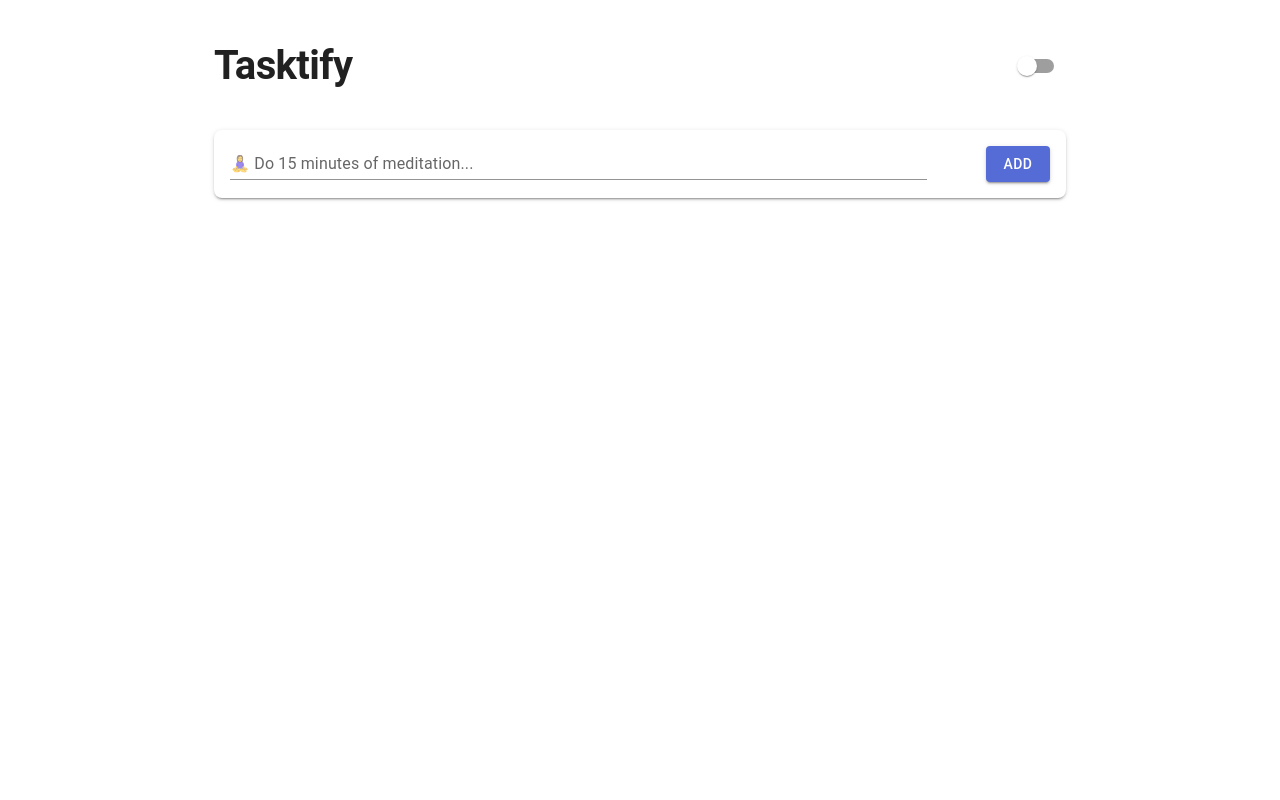
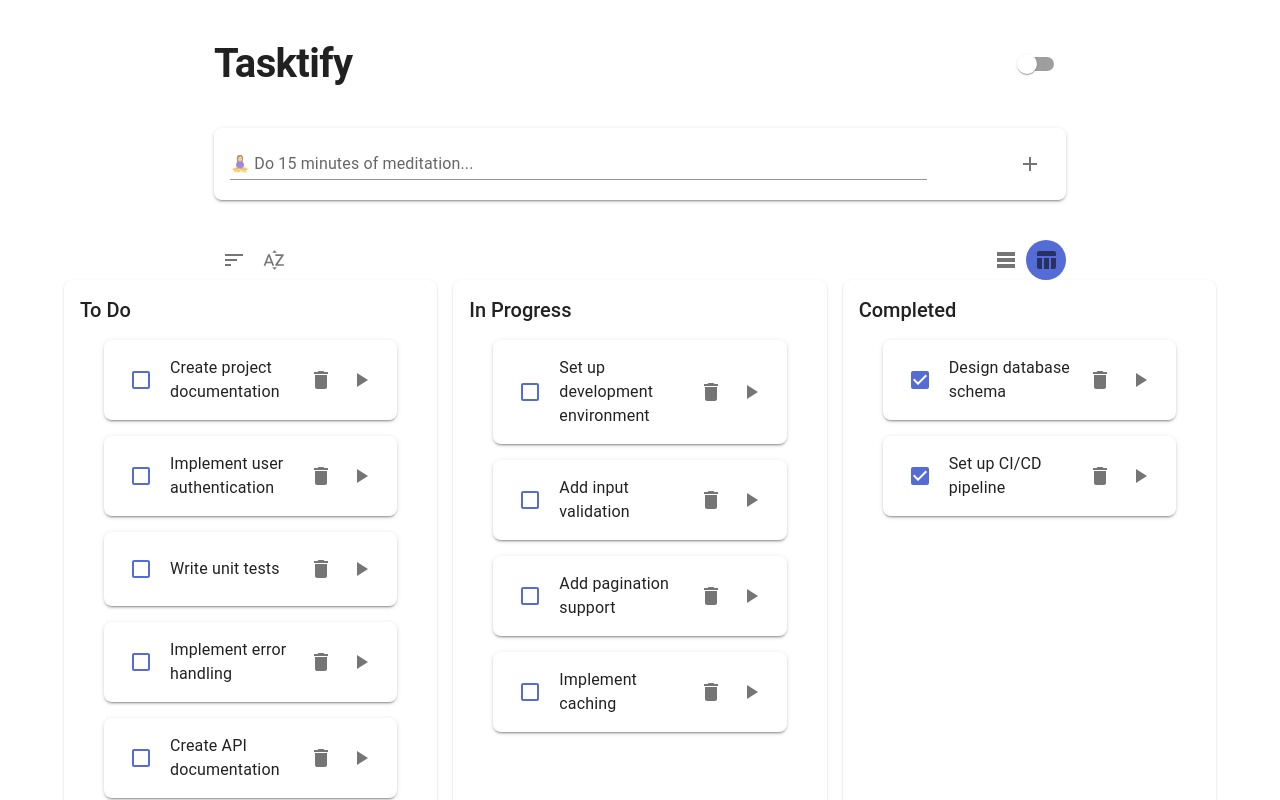
Before and after one commit to Bucha789/tasktify-test, a React (Vite) app: page / in a window 1280 px wide. Shown: the top 800 px of the page. Built offline with nearby package versions, Linux system fonts and the light colour scheme.

Commit message:
feat(table-panel): Add table board view to application

```diff
--- a/package.json
+++ b/package.json
@@ -12,6 +12,7 @@
   "dependencies": {
     "@emotion/react": "^11.14.0",
     "@emotion/styled": "^11.14.0",
+    "@fontsource-variable/josefin-sans": "^5.2.5",
     "@mui/icons-material": "^6.4.7",
     "@mui/material": "^6.4.7",
     "@reduxjs/toolkit": "^2.6.1",
--- /dev/null
+++ b/src/components/task-board.tsx
@@ -0,0 +1,56 @@
+import { Box, Container, Paper, Typography } from "@mui/material"
+import { TaskList } from "./task-list"
+import { Task } from "../store/slices/task-slice";
+import { TaskStatus } from "../store/slices/task-slice";
+const BoardSection = ({
+  sectionName,
+  tasks,
+}: {
+  sectionName: string
+  tasks: Task[]
+}) => {
+  return (
+    <Paper
+      sx={{
+        width: '33%',
+        padding: 2,
+        borderRadius: 2,
+        backgroundColor: 'background.paper',
+
+      }}
+    >
+      <Typography variant="h4" marginBottom={2}>{sectionName}</Typography>
+      <TaskList tasks={tasks} />
+    </Paper>
+  )
+}
+
+export type TaskBoardProps = {
+  tasks: Task[]
+}
+
+export const TaskBoard = ({ tasks }: TaskBoardProps) => {
+  const sections = [
+    {
+      sectionName: 'To Do',
+      tasks: tasks.filter((task) => task.status === TaskStatus.TODO),
+    },
+    {
+      sectionName: 'In Progress',
+      tasks: tasks.filter((task) => task.status === TaskStatus.IN_PROGRESS),
+    },
+    {
+      sectionName: 'Completed',
+      tasks: tasks.filter((task) => task.status === TaskStatus.COMPLETED),
+    },
+  ]
+  return (
+    <Container maxWidth="lg">
+      <Box display="flex" flexDirection="row" gap={2} justifyContent="space-between">
+        {sections.map((section) => (
+          <BoardSection key={section.sectionName} {...section} />
+        ))}
+      </Box>
+    </Container>
+  )
+}
--- a/src/components/task-container.tsx
+++ b/src/components/task-container.tsx
@@ -1,21 +1,65 @@
-import { useSelector } from "react-redux"
-import { RootState } from "../store"
-import { TaskItem } from "./task-item"
-import { Container, Box } from "@mui/material"
-import { AnimatePresence } from "framer-motion"
+import { Box, ButtonGroup, IconButton } from "@mui/material"
+import { TaskBoard } from "./task-board"
+import { useState } from "react";
+import { Container } from "@mui/material"
+import { TaskList } from "./task-list"
+import { useSelector } from "react-redux";
+import { RootState } from "../store";
+import SortIcon from '@mui/icons-material/Sort';
+import SortByAlphaIcon from '@mui/icons-material/SortByAlpha';
+import TableRowsIcon from '@mui/icons-material/TableRows';
+import TableChartIcon from '@mui/icons-material/TableChart';
+import FormatListBulletedIcon from '@mui/icons-material/FormatListBulleted';
+import ListIcon from '@mui/icons-material/List';
 
 export const TaskContainer = () => {
+  const [view, setView] = useState<'board' | 'list'>('board');
   const tasks = useSelector((state: RootState) => state.tasks.addedTasks)
 
+  const ListActions = () => {
+    return (
+      <ButtonGroup>
+        <IconButton onClick={() => setView('board')}>
+          <FormatListBulletedIcon />
+        </IconButton>
+        <IconButton onClick={() => setView('list')}>
+          <ListIcon />
+        </IconButton>
+      </ButtonGroup>
+    )
+  }
+  const BoardActions = () => {
+    return (
+      <ButtonGroup>
+        <IconButton onClick={() => setView('board')}>
+          <SortIcon />
+        </IconButton>
+        <IconButton onClick={() => setView('list')}>
+          <SortByAlphaIcon />
+        </IconButton>
+      </ButtonGroup>
+    )
+  }
   return (
-    <Container maxWidth="md">
+    <Box>
+      <Box display="flex" flexDirection="row" gap={2} justifyContent="space-between">
+        <Container maxWidth="md">
+          <Box display="flex" flexDirection="row" gap={2} justifyContent="space-between">
+            {view === 'board' ? <BoardActions /> : <ListActions />}
+            <ButtonGroup>
+              <IconButton onClick={() => setView('list')} sx={{ backgroundColor: view === 'list' ? 'primary.main' : 'transparent' }}>
+                <TableRowsIcon />
+              </IconButton>
+              <IconButton onClick={() => setView('board')} sx={{ backgroundColor: view === 'board' ? 'primary.main' : 'transparent' }}>
+                <TableChartIcon />
+              </IconButton>
+            </ButtonGroup>
+          </Box>
+        </Container>
+      </Box>
       <Box sx={{ position: 'relative' }}>
-        <AnimatePresence mode="popLayout" initial={false}>
-          {tasks.map((task) => (
-            <TaskItem key={task.id} {...task} />
-          ))}
-        </AnimatePresence>
+        {view === 'board' ? <TaskBoard tasks={tasks} /> : <TaskList tasks={tasks} />}
       </Box>
-    </Container>
+    </Box>
   )
 }
--- a/src/components/task-creator.tsx
+++ b/src/components/task-creator.tsx
@@ -1,8 +1,9 @@
-import { Button, Input, Paper, Typography } from "@mui/material"
+import { Box, IconButton, Input, Paper, Typography } from "@mui/material"
 import { useEffect, useRef, useState } from "react"
 import { useDispatch } from "react-redux";
-import { create } from "../store/slices/task-slice";
+import { create, TaskStatus } from "../store/slices/task-slice";
 import { motion } from "framer-motion";
+import AddIcon from '@mui/icons-material/Add';
 
 export const taskSuggestions = [
   "🏃 Go for a morning run...",
@@ -18,12 +19,12 @@ export const taskSuggestions = [
 ]
 export type Task = {
   task: string;
-  completed: boolean;
+  status: TaskStatus;
 }
 
 const initialFormState: Task = {
   task: "",
-  completed: false
+  status: TaskStatus.TODO
 }
 
 export const TaskCreator = () => {
@@ -36,7 +37,7 @@ export const TaskCreator = () => {
     if (!formState.task) return;
     dispatch(create({
       description: formState.task,
-      completed: false
+      status: TaskStatus.TODO
     }));
     setFormState(initialFormState);
   }
@@ -108,7 +109,11 @@ export const TaskCreator = () => {
           value={formState.task}
           onChange={handleChange}
         />
-        <Button type="submit" variant="contained" color="primary">Add</Button>
+        <Box>
+          <IconButton type="submit">
+            <AddIcon />
+          </IconButton>
+        </Box>
       </form>
     </Paper>
   )
--- a/src/components/task-item.tsx
+++ b/src/components/task-item.tsx
@@ -1,17 +1,19 @@
 import { useState } from "react";
-import { modify, remove, changeTaskStatus } from "../store/slices/task-slice";
+import { modify, remove, changeTaskStatus, TaskStatus } from "../store/slices/task-slice";
 import { useDispatch } from "react-redux";
-import { Box, Button, Checkbox, Dialog, DialogActions, DialogContent, DialogContentText, DialogTitle, IconButton, Input, Paper, Typography } from "@mui/material";
+import { Box, Button, ButtonGroup, Checkbox, Dialog, DialogActions, DialogContent, DialogContentText, DialogTitle, IconButton, Input, Paper, Typography } from "@mui/material";
 import DeleteIcon from '@mui/icons-material/Delete';
 import SaveIcon from '@mui/icons-material/Save';
 import { motion } from "framer-motion";
+import PlayArrowIcon from '@mui/icons-material/PlayArrow';
+
 export type TaskItemProps = {
   description: string
-  completed: boolean
+  status: string
   id: string
 }
 
-export const TaskItem = ({ description, completed, id }: TaskItemProps) => {
+export const TaskItem = ({ description, status, id }: TaskItemProps) => {
   const [isEditing, setIsEditing] = useState(false);
   const [taskDescription, setTaskDescription] = useState(description);
   const [open, setOpen] = useState(false);
@@ -35,6 +37,13 @@ export const TaskItem = ({ description, completed, id }: TaskItemProps) => {
   const handleCompleteTask = () => {
     dispatch(changeTaskStatus({
       id,
+      status: TaskStatus.COMPLETED
+    }));
+  }
+  const handleInProgressTask = () => {
+    dispatch(changeTaskStatus({
+      id,
+      status: TaskStatus.IN_PROGRESS
     }));
   }
   const handleClose = () => {
@@ -76,7 +85,7 @@ export const TaskItem = ({ description, completed, id }: TaskItemProps) => {
         </> : <>
           <Box display="flex" alignItems="center" gap={1}>
             <Checkbox
-              checked={completed}
+              checked={status === TaskStatus.COMPLETED}
               onChange={handleCompleteTask}
               sx={{
                 color: 'primary.main',
@@ -87,9 +96,14 @@ export const TaskItem = ({ description, completed, id }: TaskItemProps) => {
             />
             <Typography onClick={() => setIsEditing(true)} variant="body1">{description}</Typography>
           </Box>
-          <IconButton onClick={() => setOpen(true)}>
-            <DeleteIcon />
-          </IconButton>
+          <ButtonGroup>
+            <IconButton onClick={() => setOpen(true)}>
+              <DeleteIcon />
+            </IconButton>
+            <IconButton onClick={handleInProgressTask}>
+              <PlayArrowIcon />
+            </IconButton>
+          </ButtonGroup>
         </>
       }
       <Dialog
--- /dev/null
+++ b/src/components/task-list.tsx
@@ -0,0 +1,23 @@
+import { TaskItem } from "./task-item"
+import { AnimatePresence } from "framer-motion"
+import { Task } from "../store/slices/task-slice"
+import { Container } from "@mui/material"
+
+export type TaskListProps = {
+  tasks: Task[]
+}
+
+export const TaskList = ({ tasks }: TaskListProps) => {
+  return (
+    <Container maxWidth="md">
+      <AnimatePresence mode="popLayout" initial={false}>
+        {tasks.map((task) => (
+          <TaskItem
+            key={task.id}
+            {...task}
+          />
+        ))}
+      </AnimatePresence>
+    </Container>
+  )
+}
--- /dev/null
+++ b/src/db/tasks.ts
@@ -0,0 +1,92 @@
+export const tasks = [
+  {
+    id: "1",
+    description: "Create project documentation",
+    status: 'todo',
+    createdAt: "2024-01-01T10:00:00.000Z"
+  },
+  {
+    id: "2",
+    description: "Set up development environment",
+    status: 'in-progress',
+    createdAt: "2024-01-01T11:00:00.000Z"
+  },
+  {
+    id: "3",
+    description: "Design database schema",
+    status: 'completed',
+    createdAt: "2024-01-01T12:00:00.000Z"
+  },
+  {
+    id: "4",
+    description: "Implement user authentication",
+    status: 'todo',
+    createdAt: "2024-01-01T13:00:00.000Z"
+  },
+  {
+    id: "5",
+    description: "Write unit tests",
+    status: 'todo',
+    createdAt: "2024-01-01T14:00:00.000Z"
+  },
+  {
+    id: "6",
+    description: "Implement error handling",
+    status: 'todo',
+    createdAt: "2024-01-01T15:00:00.000Z"
+  },
+  {
+    id: "7",
+    description: "Add input validation",
+    status: 'in-progress',
+    createdAt: "2024-01-01T16:00:00.000Z"
+  },
+  {
+    id: "8",
+    description: "Create API documentation",
+    status: 'todo',
+    createdAt: "2024-01-01T17:00:00.000Z"
+  },
+  {
+    id: "9",
+    description: "Implement search functionality",
+    status: 'todo',
+    createdAt: "2024-01-01T18:00:00.000Z"
+  },
+  {
+    id: "10",
+    description: "Add pagination support",
+    status: 'in-progress',
+    createdAt: "2024-01-01T19:00:00.000Z"
+  },
+  {
+    id: "11",
+    description: "Optimize database queries",
+    status: 'todo',
+    createdAt: "2024-01-01T20:00:00.000Z"
+  },
+  {
+    id: "12",
+    description: "Set up CI/CD pipeline",
+    status: 'completed',
+    createdAt: "2024-01-01T21:00:00.000Z"
+  },
+  {
+    id: "13",
+    description: "Add logging system",
+    status: 'todo',
+    createdAt: "2024-01-01T22:00:00.000Z"
+  },
+  {
+    id: "14",
+    description: "Implement caching",
+    status: 'in-progress',
+    createdAt: "2024-01-01T23:00:00.000Z"
+  },
+  {
+    id: "15",
+    description: "Create user dashboard",
+    status: 'todo',
+    createdAt: "2024-01-02T00:00:00.000Z"
+  }
+]
--- a/src/store/slices/task-slice.ts
+++ b/src/store/slices/task-slice.ts
@@ -1,21 +1,26 @@
 import { createSlice } from '@reduxjs/toolkit'
 import type { PayloadAction } from '@reduxjs/toolkit'
 import { v4 as uuidv4 } from 'uuid';
+import { tasks } from '../../db/tasks'
 
+export enum TaskStatus {
+  TODO = 'todo',
+  IN_PROGRESS = 'in-progress',
+  COMPLETED = 'completed'
+}
 
-export type TaskType = 'short' | 'medium' | 'long' | 'custom'
 export type Task = {
   id: string
   description: string
   createdAt: string
   completedAt?: string
-  completed: boolean
+  status: string
 }
 
 export type CurrentTask = Task & {
   currentDuration: number
 }
-export type TaskInput = Pick<Task, 'description' | 'completed'>
+export type TaskInput = Pick<Task, 'description' | 'status'>
 export type TaskId = Pick<Task, 'id'>
 export type TaskModify = Pick<Task, 'id' | 'description'>
 
@@ -27,17 +32,17 @@ export type TasksState = {
 export const tasksSlice = createSlice({
   name: 'tasks',
   initialState: {
-    addedTasks: [] as Task[],
+    addedTasks: tasks,
   },
   reducers: {
     create: (state, action: PayloadAction<TaskInput>) => {
-      const { description, completed } = action.payload;
+      const { description, status } = action.payload;
       const id = uuidv4();
       state.addedTasks.push({
         createdAt: new Date().toISOString(),
         description,
-        completed,
         id,
+        status,
       })
     },
     modify: (state, action: PayloadAction<TaskModify>) => {
@@ -55,30 +60,21 @@ export const tasksSlice = createSlice({
     remove: (state, action: PayloadAction<TaskId>) => {
       state.addedTasks = state.addedTasks.filter(item => item.id !== action.payload.id)
     },
-    markAsCompleted: (state, action: PayloadAction<TaskId>) => {
+    changeTaskStatus: (state, action: PayloadAction<{
+      id: string
+      status: TaskStatus
+    }>) => {
       state.addedTasks = state.addedTasks.map((task) => {
         if (task && task.id === action.payload.id) {
-          return {
-            ...task,
-            completed: true,
-            completedAt: new Date().toISOString(),
-          }
-        }
-        return task
-      })
-    },
-    changeTaskStatus: (state, action: PayloadAction<TaskId>) => {
-      state.addedTasks = state.addedTasks.map((task) => {
-        if (task && task.id === action.payload.id) {
-          return { ...task, completed: !task.completed }
+          return { ...task, status: action.payload.status }
         }
         return task
       })
     }
-  },
+  }
 })
 
-export const { create, markAsCompleted, modify, remove, changeTaskStatus } = tasksSlice.actions
+export const { create, modify, remove, changeTaskStatus } = tasksSlice.actions
 
 
 export default tasksSlice.reducer
--- a/src/theme.tsx
+++ b/src/theme.tsx
@@ -40,6 +40,12 @@ const theme = createTheme({
       lineHeight: 1.4,
       letterSpacing: '0em',
     },
+    h4: {
+      fontSize: '1.25rem',
+      fontWeight: 500,
+      lineHeight: 1.4,
+      letterSpacing: '0em',
+    },
     body1: {
       fontSize: '1rem',
       fontWeight: 400,
```
Also changed, not shown: 1 other file (tests, documents, lock files or other folders).
